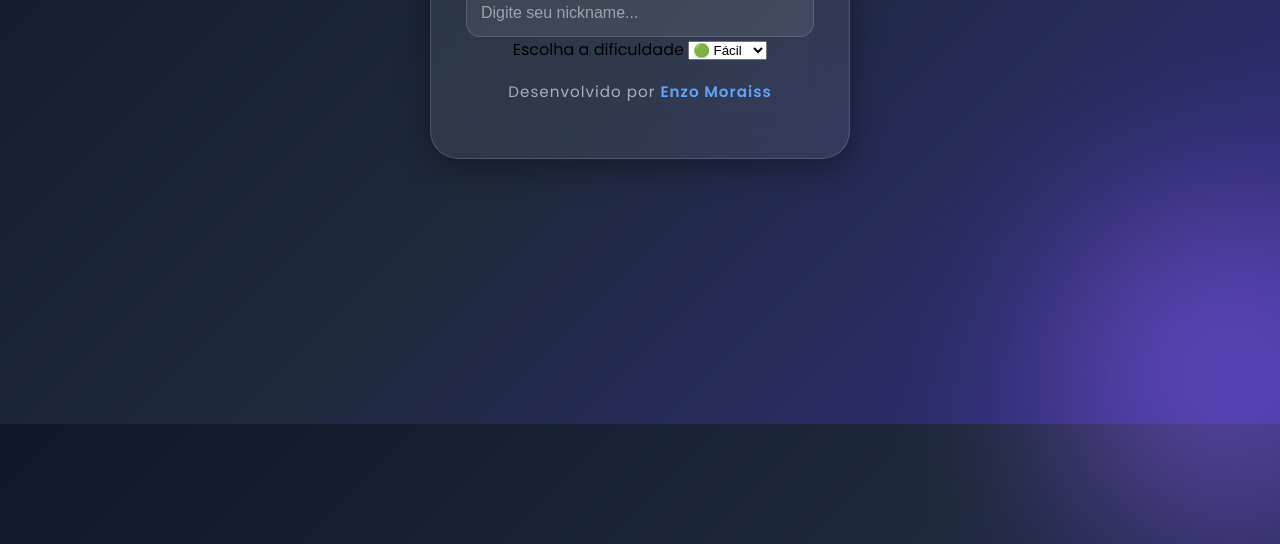
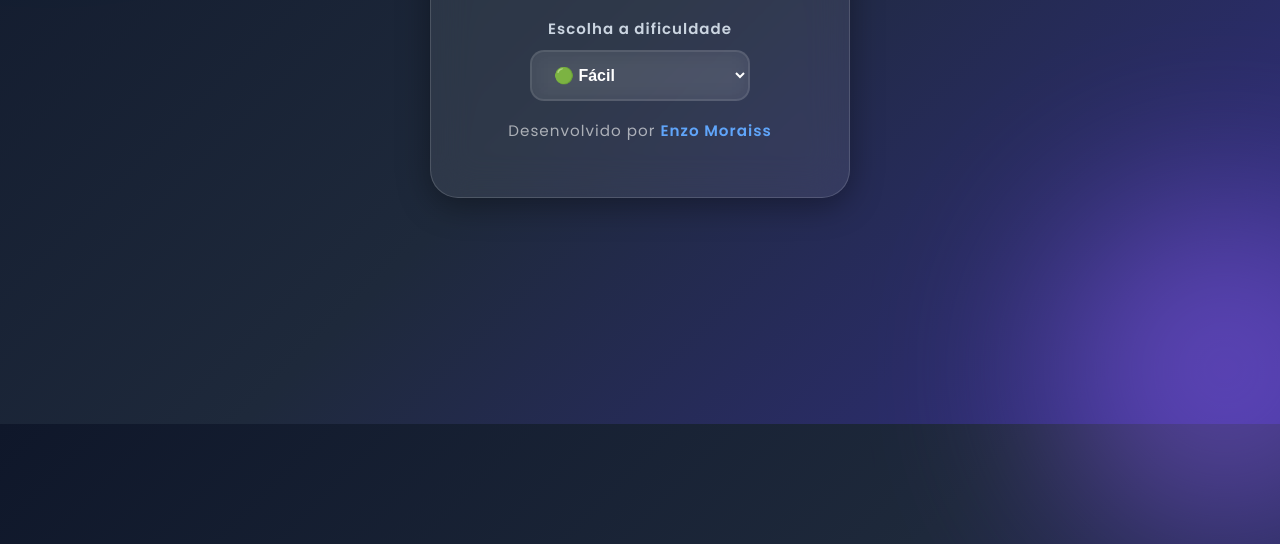
Before and after one commit to enzochave/Jogo-palavras, a plain HTML site: page index.html in a window 1280 px wide. Shown: the part 376-920 px from the top of the page. Drawn offline with Linux system fonts and the light colour scheme.

Commit message:
Update index.css

```diff
--- a/index.css
+++ b/index.css
@@ -369,3 +369,52 @@
         box-shadow: 0 0 20px rgba(96,165,250,0.5);
     }
 }
+
+/* ==========================
+   ESCOLHER DIFICULDADE
+========================== */
+
+.difficulty-wrapper {
+    margin-top: 20px;
+    display: flex;
+    flex-direction: column;
+    align-items: center;
+    gap: 10px;
+}
+
+.difficulty-label {
+    font-size: 15px;
+    color: #cbd5e1;
+    font-weight: 600;
+    letter-spacing: 1px;
+}
+
+#difficulty-input {
+    width: 220px;
+    padding: 14px 18px;
+    border-radius: 14px;
+    border: 2px solid rgba(255,255,255,0.1);
+    background: rgba(255,255,255,0.06);
+    color: white;
+    font-size: 16px;
+    font-weight: bold;
+    outline: none;
+    cursor: pointer;
+    transition: 0.3s;
+    backdrop-filter: blur(10px);
+}
+
+#difficulty-input:hover {
+    transform: scale(1.03);
+    border-color: #60a5fa;
+}
+
+#difficulty-input:focus {
+    border-color: #3b82f6;
+    box-shadow: 0 0 15px rgba(59,130,246,0.5);
+}
+
+#difficulty-input option {
+    background: #111827;
+    color: white;
+}
```
